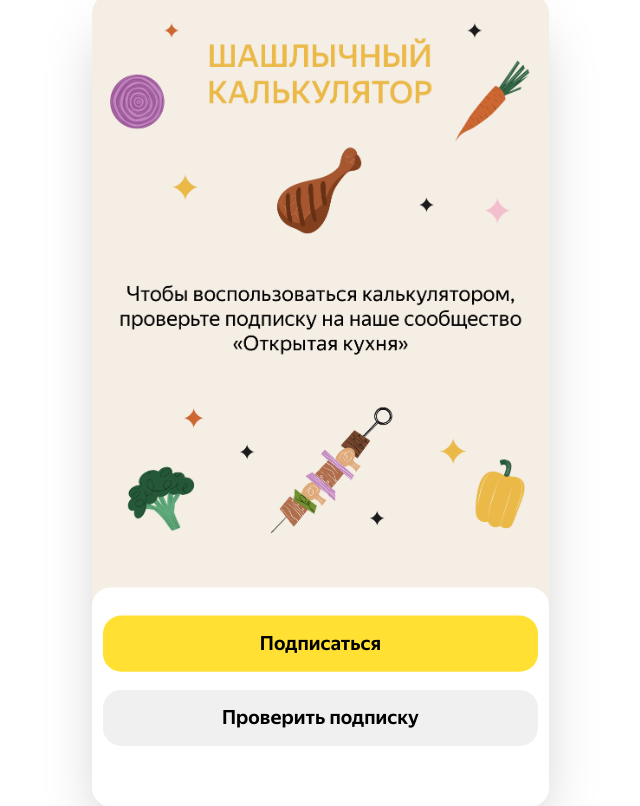
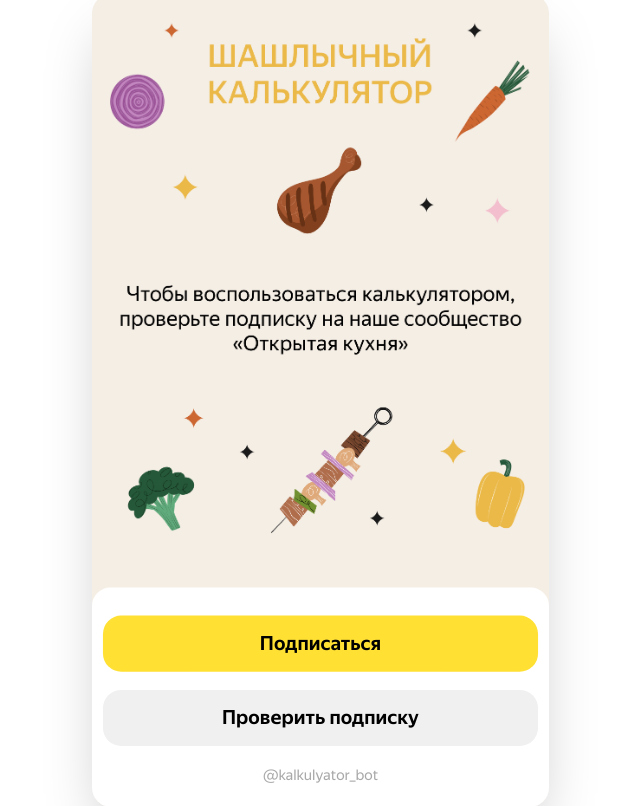
Before and after one commit to WhiteWat3r/flower, a React (Vite) app: page / in a window 1280 px wide. Shown: the whole page, without its empty margins (320-960 px from the left). Built offline with nearby package versions, Linux system fonts and the light colour scheme.

Commit message:
add tg adress on checkPage

```diff
--- a/src/pages/Check.tsx
+++ b/src/pages/Check.tsx
@@ -38,7 +38,9 @@ useEffect(() => {
           <Button type="secondary" onClick={() => setisModalOpen(true)}>
             Проверить подписку
           </Button>
+          <span className='text-[#A9A9A9] text-[12px]'>@kalkulyator_bot</span>
         </div>
+
       </div>
 
       {isModalOpen && <Modal handleClose={() => setisModalOpen(false)} />}
```
